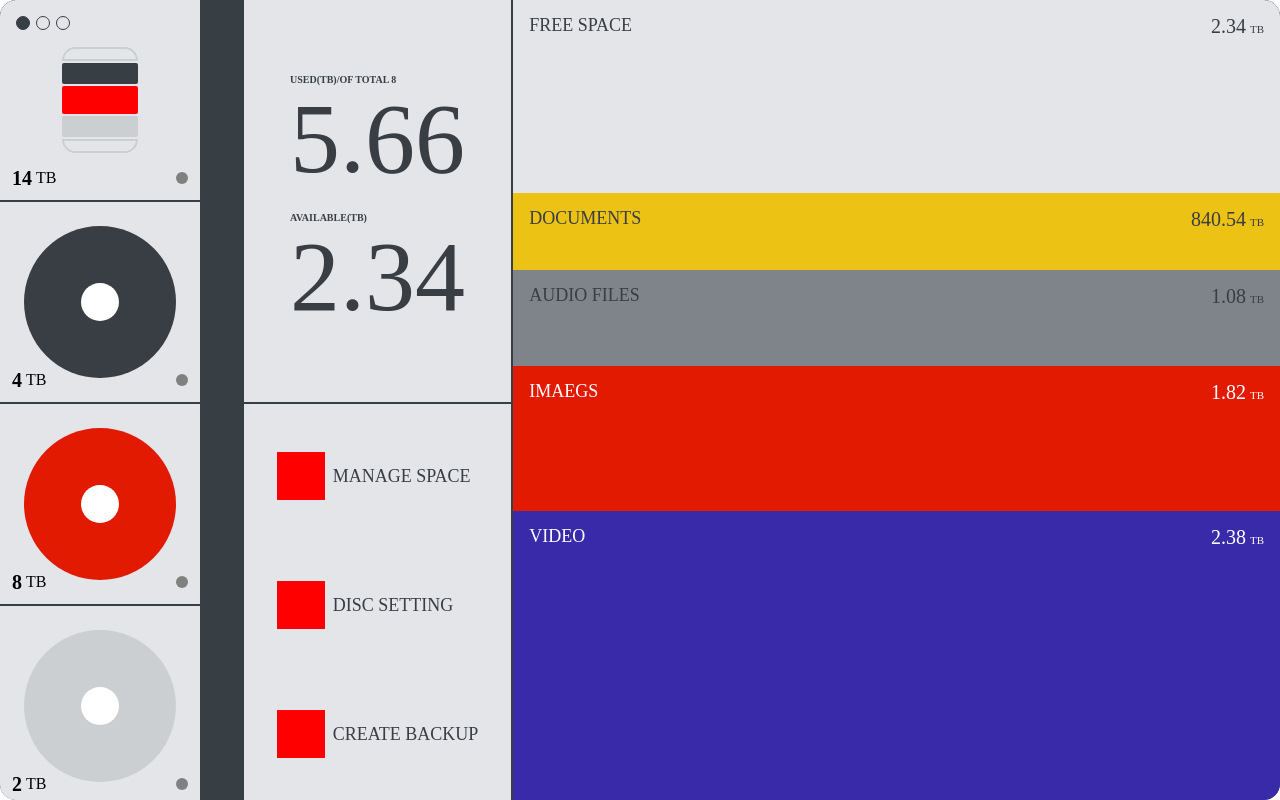
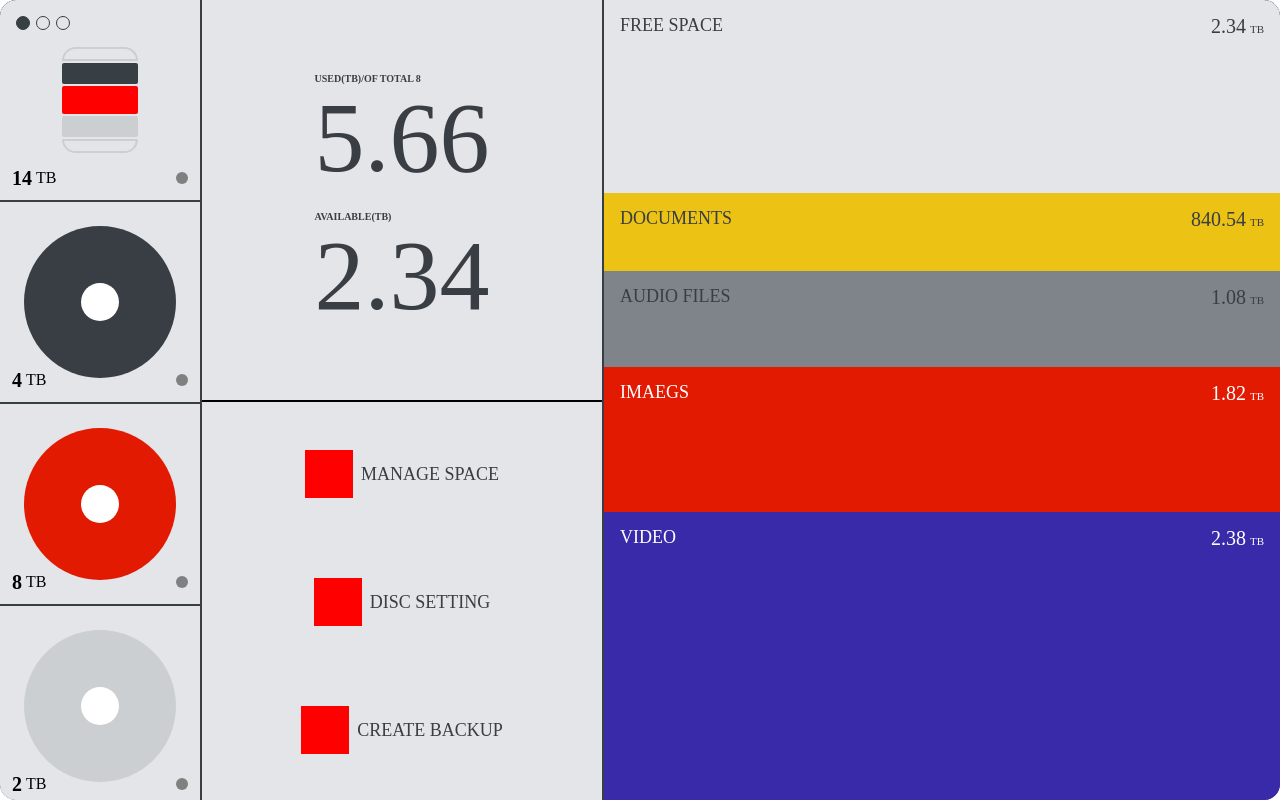
Before and after one commit to idiz1114/2024_cssLayout, a website built with Vite: page projects/06.macospage/index.html in a window 1280 px wide. Built offline with nearby package versions, Linux system fonts and the light colour scheme.

Commit message:
Practice no.6 cleanup

```diff
--- a/projects/06.macospage/index.html
+++ b/projects/06.macospage/index.html
@@ -67,31 +67,31 @@
             <div class="icon"></div>
           </div>
         </div>
-        <div class="box-info">
-          <div class="box-info__row">
+      </section>
+      <section id="info">
+        <div class="disc-info">
+          <div class="disc-info__row">
             <span>USED(TB)/OF TOTAL 8</span>
             <h3>5.66</h3>
           </div>
-          <div class="box-info__row">
+          <div class="disc-info__row">
             <span>AVAILABLE(TB)</span>
             <h3>2.34</h3>
           </div>
         </div>
-        <div class="box-nav">
-          <ul class="box-menu">
-            <li class="box-menu__list">
-              <div class="box-menu__list-icon"></div>
-              <span class="box-menu__list-name">MANAGE SPACE</span>
-            </li>
-            <li class="box-menu__list">
-              <div class="box-menu__list-icon"></div>
-              <span class="box-menu__list-name">DISC SETTING</span>
-            </li>
-            <li class="box-menu__list">
-              <div class="box-menu__list-icon"></div>
-              <span class="box-menu__list-name">CREATE BACKUP</span>
-            </li>
-          </ul>
+        <div class="menu">
+          <div class="menu__list">
+            <div class="menu__list-icon"></div>
+            <span class="menu__list-name">MANAGE SPACE</span>
+          </div>
+          <div class="menu__list">
+            <div class="menu__list-icon"></div>
+            <span class="menu__list-name">DISC SETTING</span>
+          </div>
+          <div class="menu__list">
+            <div class="menu__list-icon"></div>
+            <span class="menu__list-name">CREATE BACKUP</span>
+          </div>
         </div>
       </section>
       <section id="right">
--- a/projects/06.macospage/style.css
+++ b/projects/06.macospage/style.css
@@ -6,7 +6,7 @@
 
 main {
   display:grid;
-  grid-template-columns: 2fr 3fr;
+  grid-template-columns: 25vh 50vh 1fr;
   height: 100vh;
   width: 100vw;
   gap: 2px;
@@ -19,11 +19,76 @@ main {
 #left {
   height:100vh;
   display: grid;
-  grid-template-columns: 1fr minmax(2fr, 3fr);
+  width:25vh;
   grid-template-rows: repeat(4, 1fr);
   gap: 2px;
   grid-auto-flow: column;
+}
+
+#info {
+  grid-column: 2/3;
+  display: grid;
+  grid-template-rows: 50vh 50vh;
+  background-color: black;
+  gap: 2px;
   box-sizing: border-box;
+  .disc-info {
+    grid-row: 1/2;
+    background-color: #E4E5E9;
+    padding:24px;
+    display: flex;
+    justify-content: center;
+    align-items: center;
+    flex-direction: column;
+    box-sizing: border-box;
+    gap:24px;
+    .disc-info__row {
+      display: flex;
+      flex-direction: column;
+      justify-content: center;
+      gap: 4px;
+      span {
+        font-size: 10px;
+        font-weight: 600;
+        color: var(--borderColor);
+      }
+      h3 {
+        font-size: 100px;
+        font-weight: 300;
+        color:#393E44;
+      }
+    }
+  }
+  .menu {
+    grid-row: 2/3;
+    background-color: #E4E5E9;
+    padding: 48px 12px;
+    display: flex;
+    flex-direction:column;
+    justify-content: space-between;
+    align-items: center;
+    box-sizing: border-box;
+
+      height:100%;
+      display: flex;
+      flex-direction: column;
+      justify-content: space-between;
+      .menu__list {
+        display: flex;
+        align-items: center;
+        gap: 8px;
+        div {
+          height: 48px;
+          width: 48px;
+          background-color: red;
+        }
+        span {
+          font-size: 18px;
+          color: #393E44;
+          text-align: center;
+        }
+      }
+  }
 }
 
 #right {
@@ -159,68 +224,6 @@ main {
     grid-row: 3 / span 2;
   }
 }
-.box-nav {
-  grid-row: 3/5;
-  grid-column: 2/3;
-  width:100%;
-  background-color: #E4E5E9;
-  padding: 48px 12px;
-  display: flex;
-  flex-direction:column;
-  justify-content: space-between;
-  align-items: center;
-  box-sizing: border-box;
-  .box-menu {
-    height:100%;
-    display: flex;
-    flex-direction: column;
-    justify-content: space-between;
-    .box-menu__list {
-      display: flex;
-      align-items: center;
-      gap: 8px;
-      div {
-        height: 48px;
-        width: 48px;
-        background-color: red;
-      }
-      span {
-        font-size: 18px;
-        color: #393E44;
-        text-align: center;
-      }
-    }
-  }
-}
-.box-info {
-  grid-row: 1/3;
-  grid-column: 2/3;
-  width:100%;
-  background-color: #E4E5E9;
-  padding:24px;
-  display: flex;
-  justify-content: center;
-  align-items: center;
-  flex-direction: column;
-  box-sizing: border-box;
-  gap:24px;
-  .box-info__row {
-    display: flex;
-    flex-direction: column;
-    justify-content: center;
-    gap: 4px;
-    span {
-      font-size: 10px;
-      font-weight: 600;
-      color: var(--borderColor);
-    }
-    h3 {
-      font-size: 100px;
-      font-weight: 300;
-      color:#393E44;
-    }
-  }
-}
 
 
 .colorChip {
```
